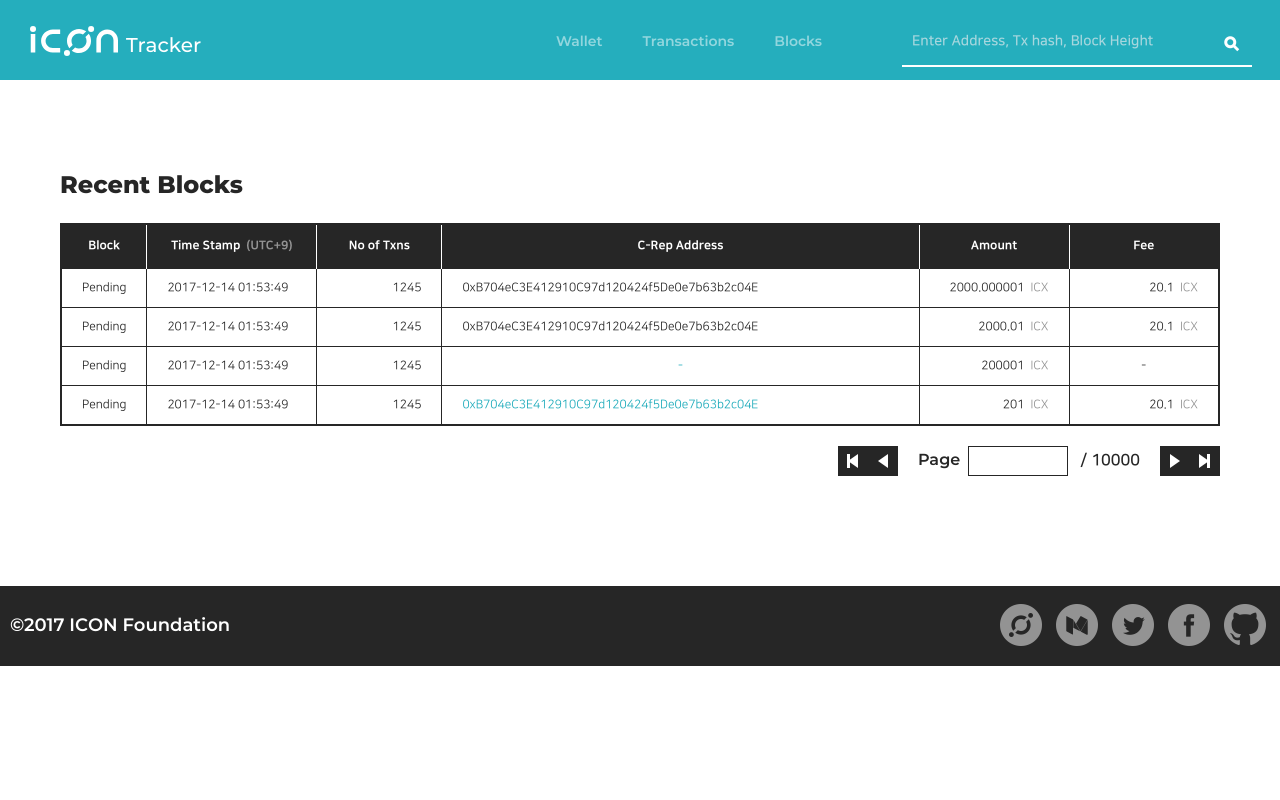
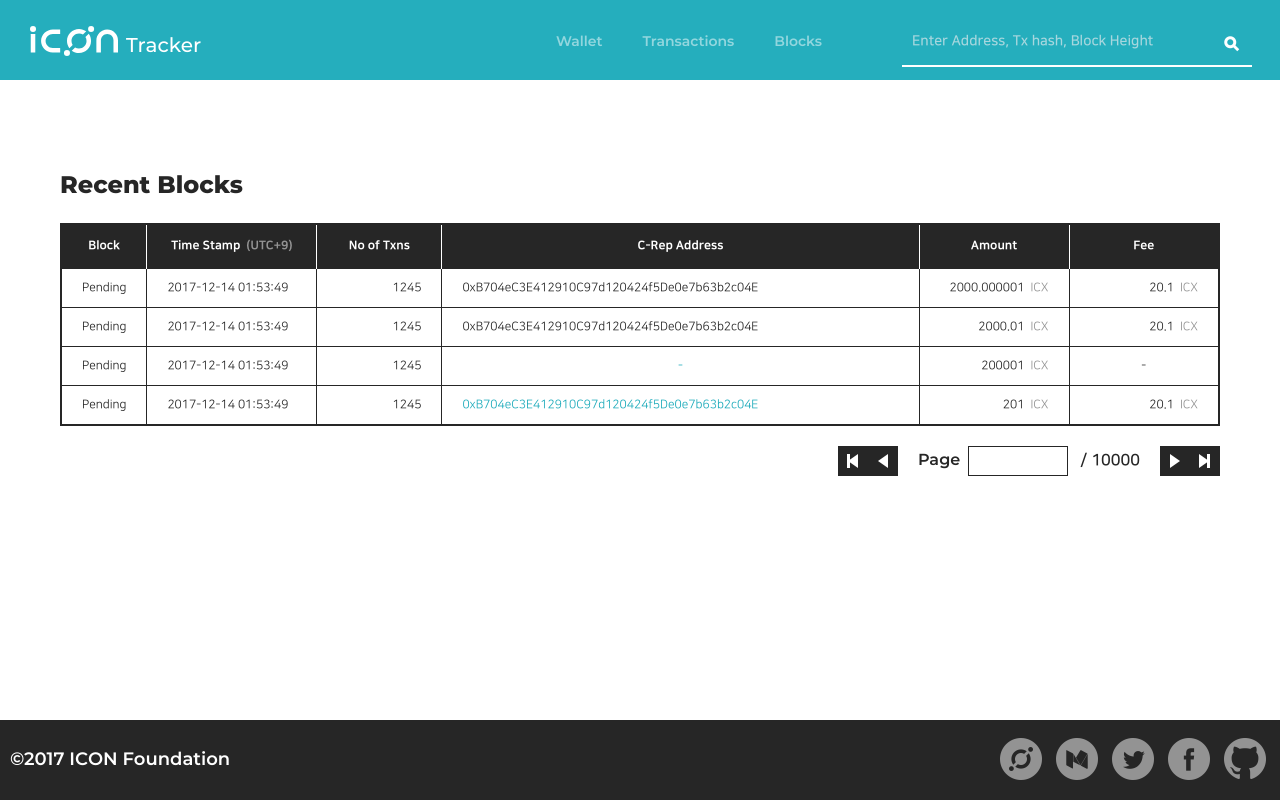
Before and after one commit to sudoblockio/icon-tracker-frontend, a React (Create React App) app: page /blocks in a window 1280 px wide. Built offline with nearby package versions, Linux system fonts and the light colour scheme.

Commit message:
footer 위치 조정

```diff
--- a/src/App.js
+++ b/src/App.js
@@ -12,7 +12,7 @@
   render() {
     return (
       <Provider store={store}>
-        <div>
+        <div id="app-root">
           <div className="root">
             <div className={`wrap ${window.location.pathname === '/' ? 'home' : 'sub'}`}>
               <Header />
--- a/src/style/css/common-modified.css
+++ b/src/style/css/common-modified.css
@@ -1,3 +1,11 @@
+#root {
+  height: 100%;
+}
+
+#app-root {
+  height: 100%;
+}
+
 .header-wrap .logo em{font-weight: 500; font-size: 20px;     margin: 7px 96px; display: inline-block; color: #fff;}
 .header-wrap .link > ul li{display: inline-block; margin: 0 20px; cursor: pointer; color: rgba(255,255,255, 0.5);}
 .header-wrap .link > ul li:after{content: ""; display: none; width: 6px; height: 6px; background: #fff;border-radius: 50%; margin: 4px auto;}
```
Also changed, not shown: src/style/css/common.css (line endings or trailing spaces).
